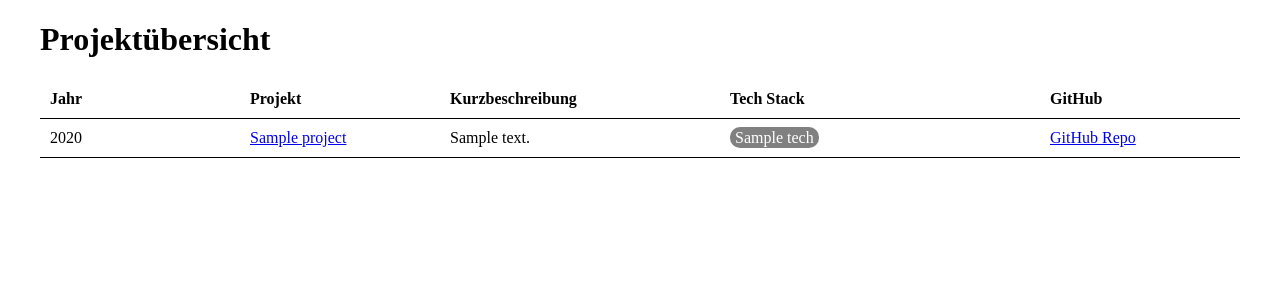
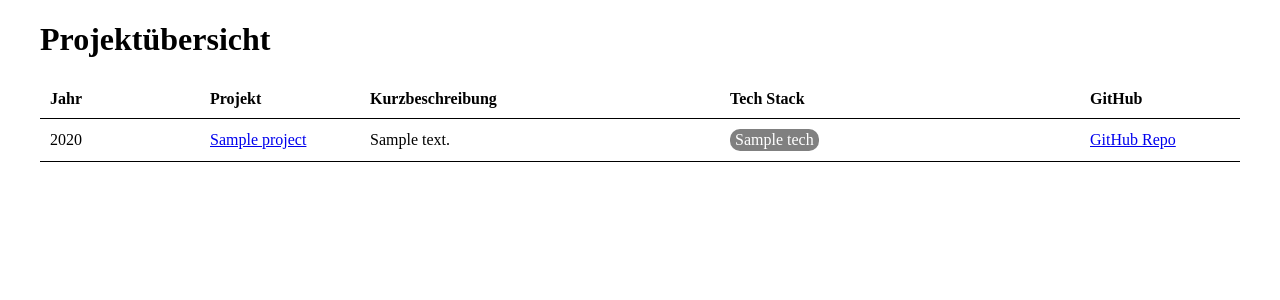
Before and after one commit to paulangermeier/portfolio, a Flask app: template templates/projects.html in a window 1280 px wide. Shown: the part 146-446 px from the top of the page. Run offline with Flask 3, Linux system fonts and the light colour scheme; the template is opened without the code that fills it: most values are stand-ins (such as "Sample title", 1, 10 or a date in 2020).

Commit message:
Add rest of responsive layout via media queries

```diff
--- a/static/style.css
+++ b/static/style.css
@@ -109,11 +109,11 @@
 }
 
 .project-shortdes {
-    width: 35ch;
+    width: 30%;
 }
 
 .project-techstack {
-    width: 40ch;
+    width: 30%;
 }
 
 .social-icon {
@@ -139,18 +139,24 @@
 
 .tech-wrap {
     display: flex;
-    gap: 1em;
+    gap: .5em;
     flex-wrap: wrap;
 }
 
 @media (max-width: 768px) {
+    .project-card {
+        flex-direction: column-reverse;
+        gap: 5px;
+    }
+
     .page-grid {
         grid-template-columns: 1fr;
         gap: 32px;
     }
 
-    .project-card {
-        flex-direction: column-reverse;
-        gap: 5;
+    .project-shortdes,
+    .project-techstack {
+        display: none;
     }
+
 }
--- a/templates/projects.html
+++ b/templates/projects.html
@@ -24,11 +24,13 @@
             <tr>
                 <td>{{ project['year'] }}</td>
                 <td><a href="{{ url_for('project_details', slug=project['slug']) }}">{{ project['title'] }}</a></td>
-                <td>{{ project['short_description'] }}</td>
-                <td>
-                    {% for tech in project['tech_list']%}
-                    <span class="tech-tag">{{ tech }}</span>
-                    {% endfor %}
+                <td class="project-shortdes">{{ project['short_description'] }}</td>
+                <td class="project-techstack">
+                    <div class="tech-wrap">
+                        {% for tech in project['tech_list']%}
+                        <span class="tech-tag">{{ tech }}</span>
+                        {% endfor %}
+                    </div>
                 </td>
                 <td><a href="{{ project['github_url'] }}">GitHub Repo</a></td>
             </tr>
```
